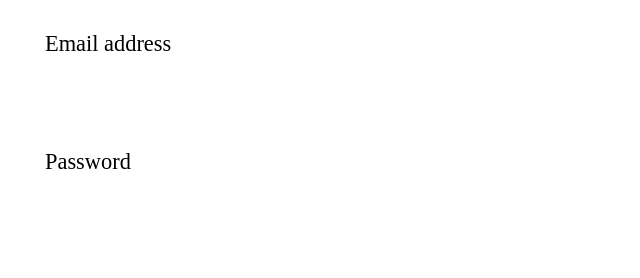
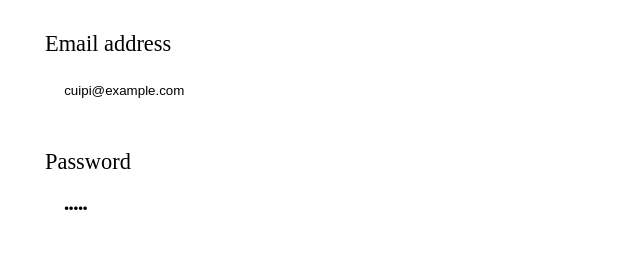
Before and after one commit to JosieWei2023/the-wild-oasis, a React app: page /login in a window 1280 px wide. Shown: the part 477-755 px from the top of the page, without its empty margins (275-915 px from the left). Built offline with nearby package versions, Linux system fonts and the light colour scheme; no server answers; the HTML template or start-up script is replaced by a standard one.

Commit message:
authenticate user with supabase

```diff
--- a/src/features/authentication/LoginForm.jsx
+++ b/src/features/authentication/LoginForm.jsx
@@ -3,12 +3,20 @@
 import Form from "../../ui/Form";
 import Input from "../../ui/Input";
 import FormRowVertical from "../../ui/FormRowVertical";
+import { useLogin } from "./useLogin";
+import SpinnerMini from "../../ui/SpinnerMini";
 
 function LoginForm() {
-  const [email, setEmail] = useState("");
-  const [password, setPassword] = useState("");
+  const [email, setEmail] = useState("cuipi@example.com");
+  const [password, setPassword] = useState("cuipi");
 
-  function handleSubmit() {}
+  const { login, isLoading } = useLogin();
+
+  function handleSubmit(e) {
+    e.preventDefault();
+    if (!email || !password) return;
+    login({ email, password });
+  }
 
   return (
     <Form onSubmit={handleSubmit}>
@@ -20,6 +28,7 @@
           autoComplete="username"
           value={email}
           onChange={(e) => setEmail(e.target.value)}
+          disabled={isLoading}
         />
       </FormRowVertical>
       <FormRowVertical label="Password">
@@ -29,10 +38,11 @@
           autoComplete="current-password"
           value={password}
           onChange={(e) => setPassword(e.target.value)}
+          disabled={isLoading}
         />
       </FormRowVertical>
       <FormRowVertical>
-        <Button size="large">Login</Button>
+        <Button size="large">{!isLoading ? "Login" : <SpinnerMini />}</Button>
       </FormRowVertical>
     </Form>
   );
--- /dev/null
+++ b/src/features/authentication/useLogin.js
@@ -0,0 +1,19 @@
+import { useMutation } from "@tanstack/react-query";
+import { login as loginApi } from "../../services/apiAuth";
+import { useNavigate } from "react-router-dom";
+import toast from "react-hot-toast";
+
+export function useLogin() {
+  const navigate = useNavigate();
+  const { mutate: login, isLoading } = useMutation({
+    mutationFn: ({ email, password }) => loginApi({ email, password }),
+    onSuccess: () => {
+      navigate("/dashboard");
+    },
+    onError: (error) => {
+      console.log("Error", error);
+      toast.error("Provided email or password is incorrect");
+    },
+  });
+  return { login, isLoading };
+}
--- /dev/null
+++ b/src/services/apiAuth.js
@@ -0,0 +1,15 @@
+import supabase from "./supabase";
+
+export async function login({ email, password }) {
+  const { data, error } = await supabase.auth.signInWithPassword({
+    email: email,
+    password: password,
+  });
+
+  if (error) {
+    console.log(error);
+    throw new Error(error.message);
+  }
+  console.log(data);
+  return data;
+}
```
